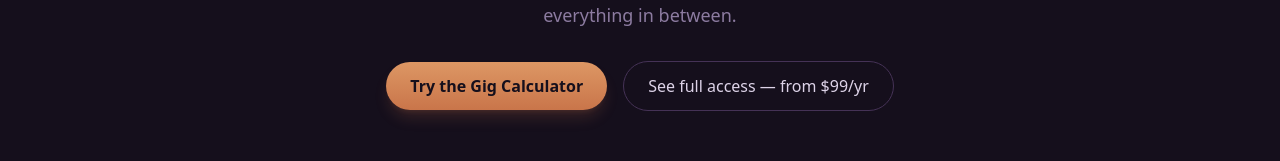
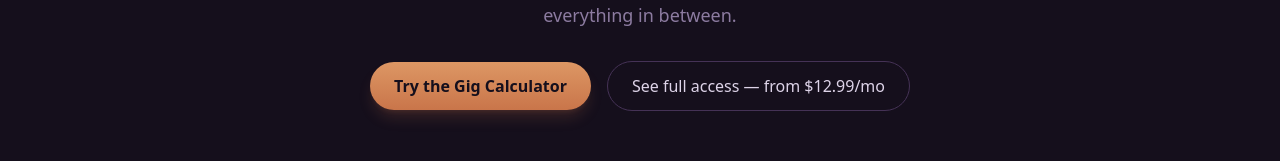
Before and after one commit to goldenleadgenerationau-art/Encore-Super, a React (Vite) app: page / in a window 1280 px wide. Shown: the part 368-529 px from the top of the page. Built offline with nearby package versions, Linux system fonts and the light colour scheme; no server answers.

Commit message:
Lead with the monthly price on the home page CTA too
Last remaining "from \$99/yr" CTA — matches the header and paywall changes.

```diff
--- a/src/components/Home.tsx
+++ b/src/components/Home.tsx
@@ -51,7 +51,7 @@ export function Home({ setView }: { setView: (v: View) => void }) {
             onClick={() => setView('pricing')}
             className="rounded-full border border-plum-600 px-6 py-3 font-medium text-plum-200 hover:border-copper-400"
           >
-            See full access — from $99/yr
+            See full access — from $12.99/mo
           </button>
         </div>
       </section>
```
